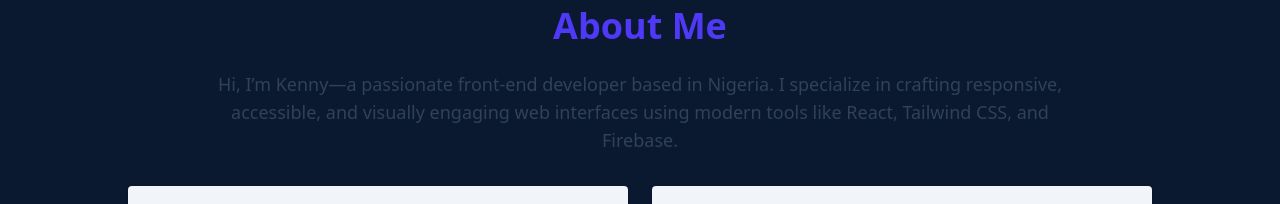
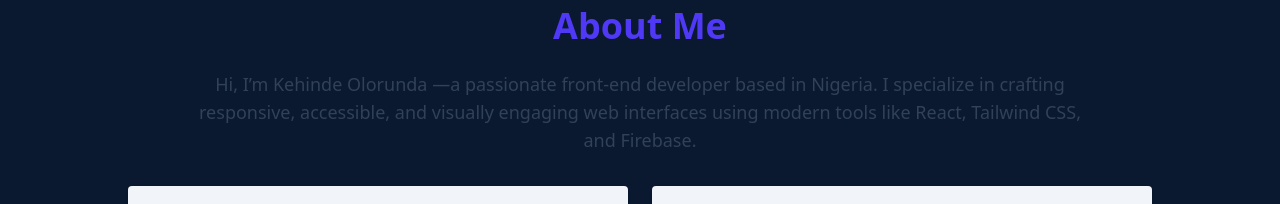
Before and after one commit to MrKennYBrighT/MY-PORTFOLIO, a React (Vite) app: page /about in a window 1280 px wide. Shown: the part 167-371 px from the top of the page. Built offline with nearby package versions, Linux system fonts and the light colour scheme; the HTML template or start-up script is replaced by a standard one.

Commit message:
changes updated

```diff
--- a/src/components/Hero.jsx
+++ b/src/components/Hero.jsx
@@ -48,14 +48,14 @@ function Hero() {
         transition={{ delay: 0.8, duration: 0.6 }}
       >
         <motion.a
-          href="/projects"
+          href="./projects"
           whileHover={{ scale: 1.05 }}
           className="bg-indigo-600 text-white px-6 py-2 rounded hover:bg-indigo-700 transition"
         >
           View Projects
         </motion.a>
         <motion.a
-          href="/contact"
+          href="./contact"
           whileHover={{ scale: 1.05 }}
           className="border border-indigo-600 text-indigo-600 px-6 py-2 rounded hover:bg-indigo-50 transition"
         >
--- a/src/pages/About.jsx
+++ b/src/pages/About.jsx
@@ -21,7 +21,7 @@ function About() {
           animate={{ opacity: 1 }}
           transition={{ duration: 0.6, delay: 0.2 }}
         >
-          Hi, I’m Kenny—a passionate front-end developer based in Nigeria.
+          Hi, I’m Kehinde Olorunda —a passionate front-end developer based in Nigeria.
           I specialize in crafting responsive, accessible, and visually engaging
           web interfaces using modern tools like React, Tailwind CSS, and Firebase.
         </motion.p>
```
